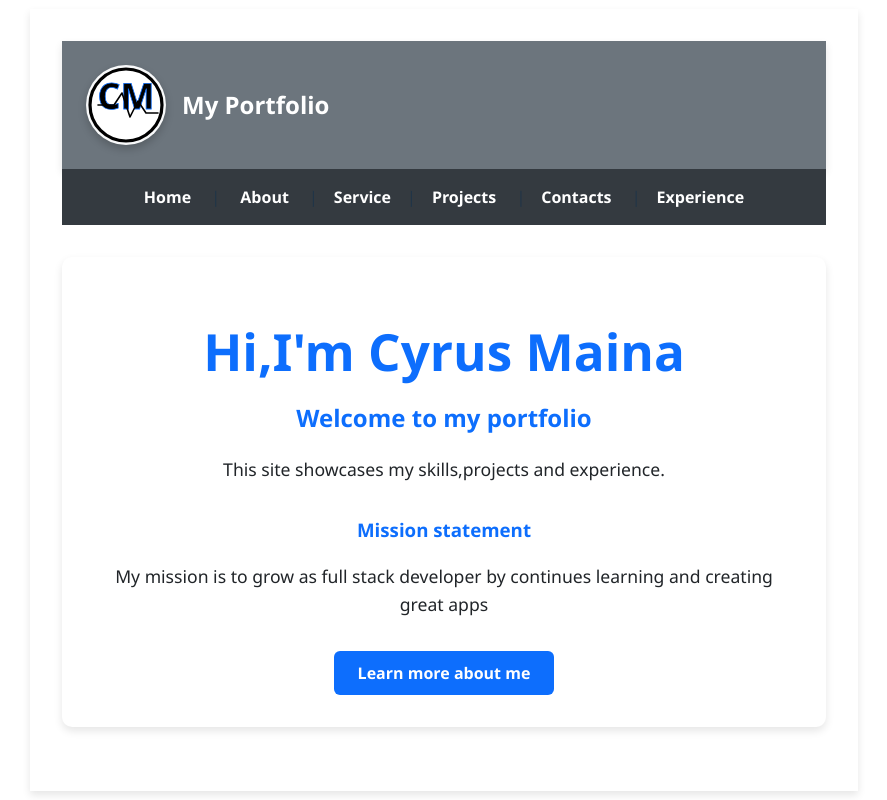
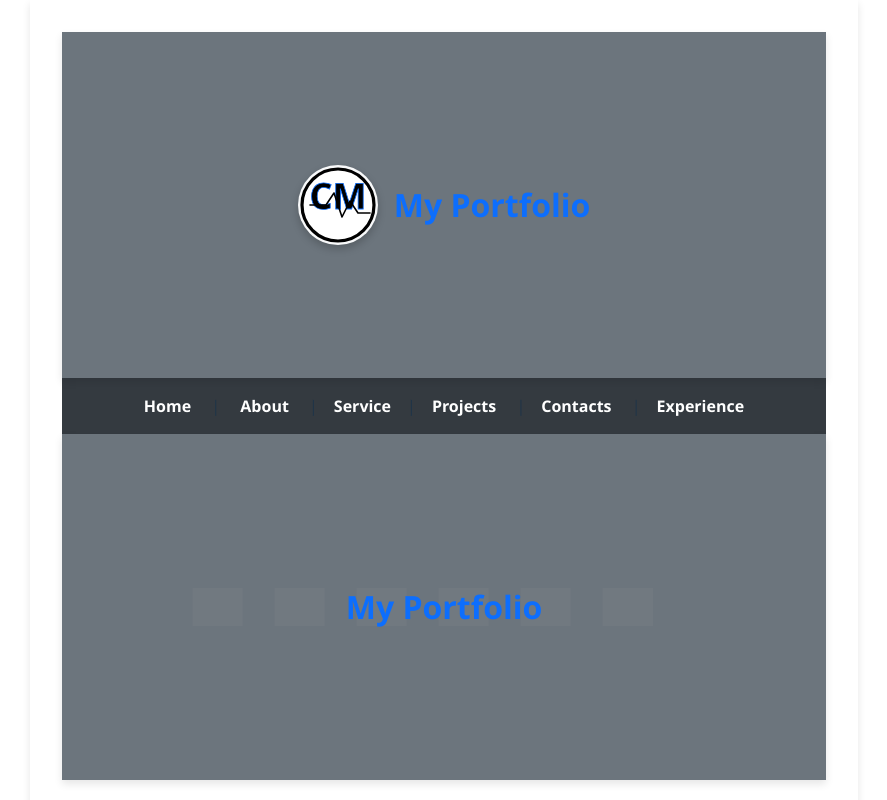
Before and after one commit to CYRUSMAINA/COMP229-Week2, a React (Vite) app: page / in a window 1280 px wide. Shown: the top 800 px of the page, without its empty margins (196-1083 px from the left). Built offline with nearby package versions, Linux system fonts and the light colour scheme; grey boxes are pictures that could not be loaded.

Commit message:
created MainHeder.jsx

```diff
--- a/src/App.css
+++ b/src/App.css
@@ -304,18 +304,51 @@ h1, h2, h3 {
 
 /*main-header*/
 .main-header {
-  background: var(--gray-color);
+  background-color: var(--gray-color);
   color: white;
-  padding: 1.5rem;
+  padding: 3rem 1.5rem;
+  position: relative;
+  overflow: hidden;
   display: flex;
   align-items: center;
-  gap: 1rem;
-  justify-content: flex-start;
-  box-shadow: 0 4px 8px rgba(0, 0, 0, 0.1);
+  justify-content: center;
+  height: 250px;
+  text-align: center;
 }
+
 .main-header .site-title {
-  color: white;
+  font-size: 2rem;
+  z-index: 2;
+  position: relative;
 }
+.tech-background {
+  position: absolute;
+  top: 0;
+  left: 0;
+  width: 100%;
+  height: 100%;
+  z-index: 1;
+  opacity: 0.1;
+  display: flex;
+  flex-wrap: wrap;
+  justify-content: center;
+  align-items: center;
+  gap: 2rem;
+  background-color: transparent;
+  animation: moveBg 20s linear infinite;
+}
+
+.tech-background img {
+  width: 50px;
+  height: 50px;
+  object-fit: contain;
+}
+
+@keyframes moveBg {
+  0% { transform: translateX(0); }
+  100% { transform: translateX(-10%); }
+}
+
 .cta-button {
   background-color: var(--primary-color);
   color: white;
--- a/src/component/Home.jsx
+++ b/src/component/Home.jsx
@@ -6,13 +6,16 @@
 */
 
 import { Link } from "react-router-dom"
+import MainHeader from "../component/MainHeader"
 
 export default function Home()
 {
      return(
+        <>
+        <MainHeader/>
         <div className="home-container">
             {/*Hero Corner*/}
-            <h1>Hi,I'm Cyrus Maina</h1>
+            <h1>Hey there,I am Cyrus Maina.</h1>
             <h2>Welcome to my portfolio</h2>
             <p>This site showcases my skills,projects and experience. </p>
             <section style={{marginTop:'2rem',marginBottom:'2rem'}}>
@@ -26,6 +29,6 @@ export default function Home()
                  </Link>
             </div>
         </div>
-
+        </>
      )
 }
--- /dev/null
+++ b/src/component/MainHeader.jsx
@@ -0,0 +1,20 @@
+import React from 'react';
+import '../App.css'; // Or add to App.css
+
+function MainHeader() {
+  return (
+    <header className="main-header">
+      <div className="tech-background">
+        <img src="https://cdn.jsdelivr.net/gh/devicons/devicon/icons/react/react-original.svg" alt="React" />
+        <img src="https://cdn.jsdelivr.net/gh/devicons/devicon/icons/python/python-original.svg" alt="Python" />
+        <img src="https://cdn.jsdelivr.net/gh/devicons/devicon/icons/nodejs/nodejs-original.svg" alt="Node.js" />
+        <img src="https://cdn.jsdelivr.net/gh/devicons/devicon/icons/docker/docker-original.svg" alt="Docker" />
+        <img src="https://cdn.jsdelivr.net/gh/devicons/devicon/icons/github/github-original.svg" alt="GitHub" />
+        <img src="https://cdn.jsdelivr.net/gh/devicons/devicon/icons/javascript/javascript-original.svg" alt="JavaScript" />
+      </div>
+      <h1 className="site-title">My Portfolio</h1>
+    </header>
+  );
+}
+
+export default MainHeader;
```
